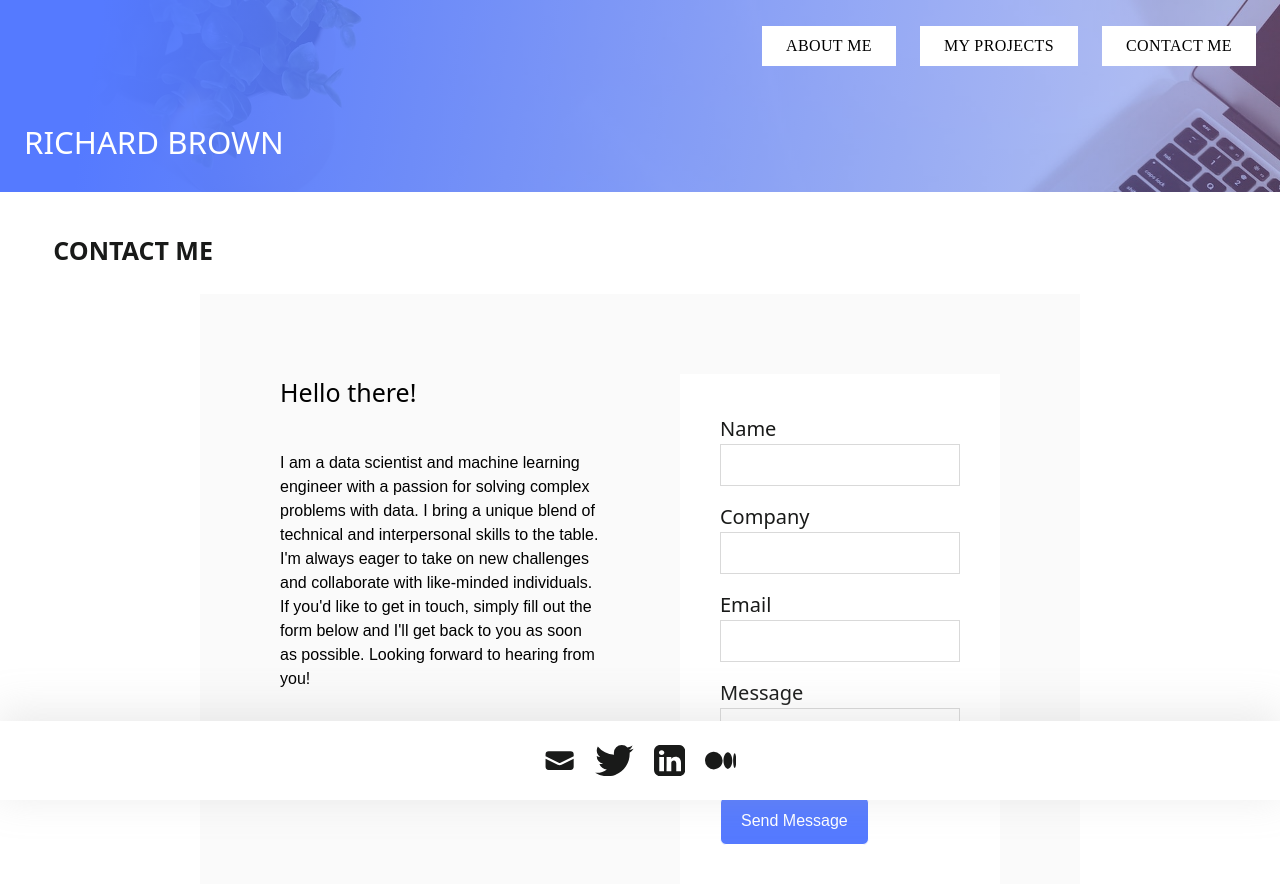
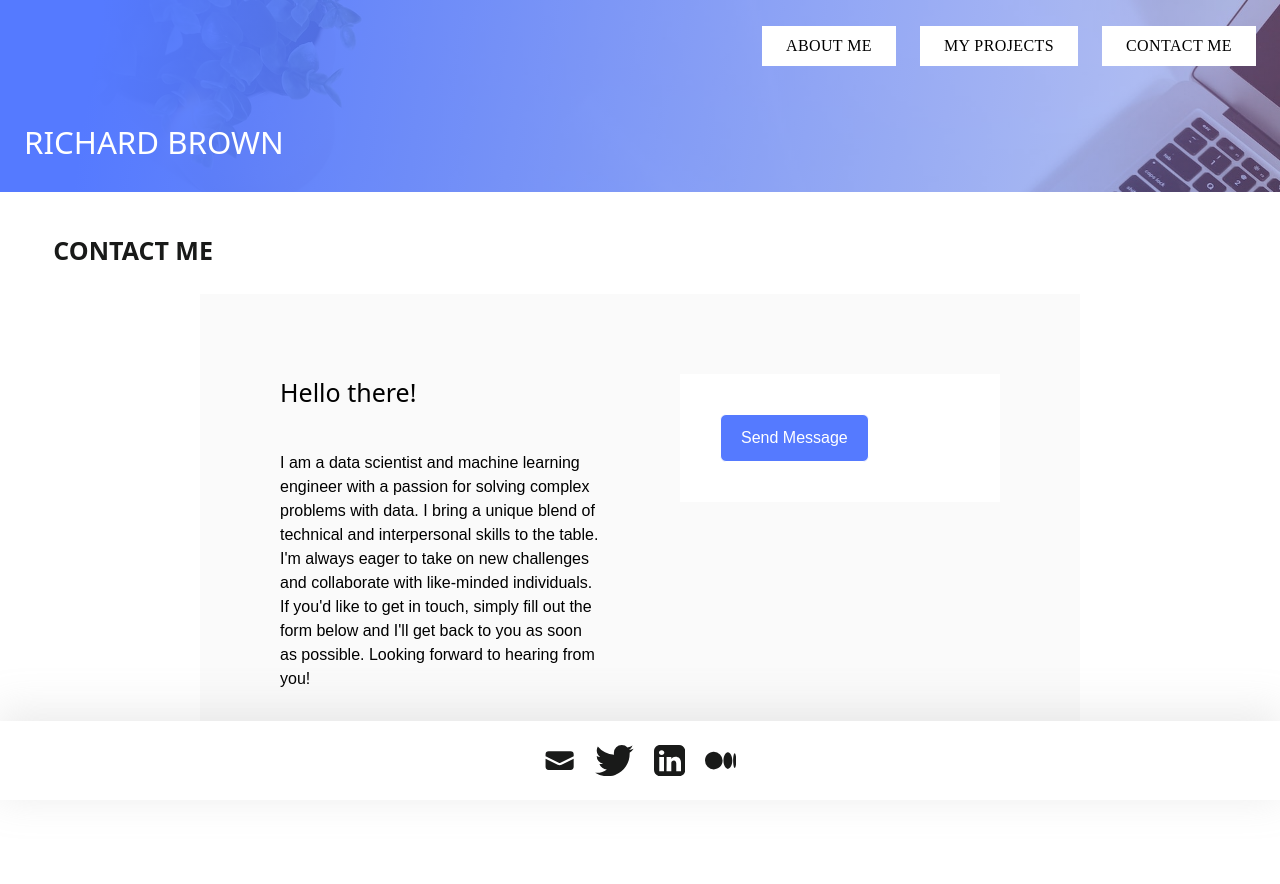
Before and after one commit to milliorn/nextjs-13-mongo-starter, a Next.js app: page /contact-me in a window 1280 px wide. Shown: the top 884 px of the page. Built offline with nearby package versions, Linux system fonts and the light colour scheme.

Commit message:
message, form

```diff
--- a/app/contact-me/components/form.tsx
+++ b/app/contact-me/components/form.tsx
@@ -1,28 +1,35 @@
 "use client";
-import React, { useState, useRef, useEffect } from "react";
+import React, { useEffect, useRef, useState } from "react";
 
 export const Form = () => {
+  // State variable to track if the message has been sent
   const [isMessageSent, setMessageSent] = useState<boolean>(false);
 
+  // Reference to the form element
   const formRef = useRef<HTMLFormElement | null>(null);
 
-	async function handleSubmit(e: React.FormEvent<HTMLFormElement>) {
+  // Function to handle form submission
+  async function handleSubmit(
+    e: React.FormEvent<HTMLFormElement>
+  ): Promise<void> {
     e.preventDefault();
     const target = e.currentTarget;
 
-		const name = target.elements.namedItem("name") as HTMLInputElement;
+    // Accessing form input values
     const company = target.elements.namedItem("company") as HTMLInputElement;
     const email = target.elements.namedItem("email") as HTMLInputElement;
     const message = target.elements.namedItem("message") as HTMLInputElement;
+    const name = target.elements.namedItem("name") as HTMLInputElement;
 
     const data = {
-			name: name.value,
       company: company.value,
       email: email.value,
       message: message.value,
+      name: name.value,
     };
 
     try {
+      // Sending a POST request to the server with form data
       const response = await fetch("/api/contact", {
         method: "POST",
         body: JSON.stringify(data),
@@ -30,10 +37,12 @@ export const Form = () => {
           "Content-Type": "application/json",
         },
       });
+
       if (!response.ok) {
         throw new Error("HTTP error! status: " + response.status);
       }
-			setMessageSent(true);
+
+      setMessageSent(true); // Setting the message sent state to true
     } catch (error: any) {
       console.log(
         "There was a problem with the fetch operation " + error.message
@@ -41,87 +50,36 @@ export const Form = () => {
     }
   }
 
+  // Effect to handle resetting the form and clearing the message sent state
   useEffect(() => {
     let timeout: NodeJS.Timeout;
+
     if (isMessageSent && formRef) {
-			formRef.current?.reset();
+      formRef.current?.reset(); // Resetting the form
+
       setTimeout(() => {
-				setMessageSent(false);
+        setMessageSent(false); // Clearing the message sent state after 2 seconds
       }, 2000);
     }
+
     return () => {
-			clearTimeout(timeout);
+      clearTimeout(timeout); // Clearing the timeout when the component unmounts
     };
   }, [isMessageSent]);
 
   return (
     <>
-			<form onSubmit={handleSubmit} className='bg-white p-10' ref={formRef}>
-				<div className='mb-4'>
-					<label className='label-form' htmlFor='name'>
-						Name
-					</label>
-					<input
-						id='name'
-						type='text'
-						name='name'
-						className='input-form'
-						required
-						minLength={3}
-						maxLength={200}
-					/>
-				</div>
-
-				<div className='mb-4'>
-					<label className='label-form' htmlFor='company'>
-						Company
-					</label>
-					<input
-						id='company'
-						type='text'
-						name='company'
-						className='input-form'
-						minLength={2}
-						maxLength={200}
-					/>
-				</div>
-
-				<div className='mb-4'>
-					<label className='label-form' htmlFor='email'>
-						Email
-					</label>
-					<input
-						id='email'
-						type='email'
-						name='email'
-						className='input-form'
-						required
-						minLength={2}
-						maxLength={200}
-					/>
-				</div>
-
-				<div className='mb-4'>
-					<label className='label-form' htmlFor='message'>
-						Message
-					</label>
-					<textarea
-						id='message'
-						name='message'
-						className='input-form'
-						required
-						minLength={10}
-						maxLength={1000}
-					/>
-				</div>
+      {/* Form fields */}
+      <form onSubmit={handleSubmit} className="bg-white p-10" ref={formRef}>
         <button
-					type='submit'
-					className='bg-blue rounded-md text-white hover:text-blue hover:bg-white min-w-100 px-5 h-12 border border-slate-300 hover:border-indigo-300hover:border-1'
+          type="submit"
+          className="bg-blue rounded-md text-white hover:text-blue hover:bg-white min-w-100 px-5 h-12 border border-slate-300 hover:border-indigo-300hover:border-1"
         >
           Send Message
         </button>
       </form>
-			{isMessageSent && <p> Message has been Sent</p>}
+      {/* Message sent confirmation */}
+      {isMessageSent && <p> Message has been Sent</p>}{" "}
     </>
   );
 };
--- a/models/Message.js
+++ b/models/Message.js
@@ -1,5 +1,7 @@
+// Import the mongoose library
 const mongoose = require("mongoose");
 
+// Define the schema for a message
 const MessageSchema = new mongoose.Schema({
 	name: String,
 	email: String,
@@ -8,5 +10,5 @@ const MessageSchema = new mongoose.Schema({
 	date: Date,
 });
 
-module.exports =
-	mongoose.models.Message ?? mongoose.model("Message", MessageSchema);
+// Export the Message model or use an existing one if it already exists
+module.exports = mongoose.models.Message ?? mongoose.model("Message", MessageSchema);
```
Also changed, not shown: 1 other file (tests, documents, lock files or other folders). Lines whose indentation alone changed are shown as unchanged.
